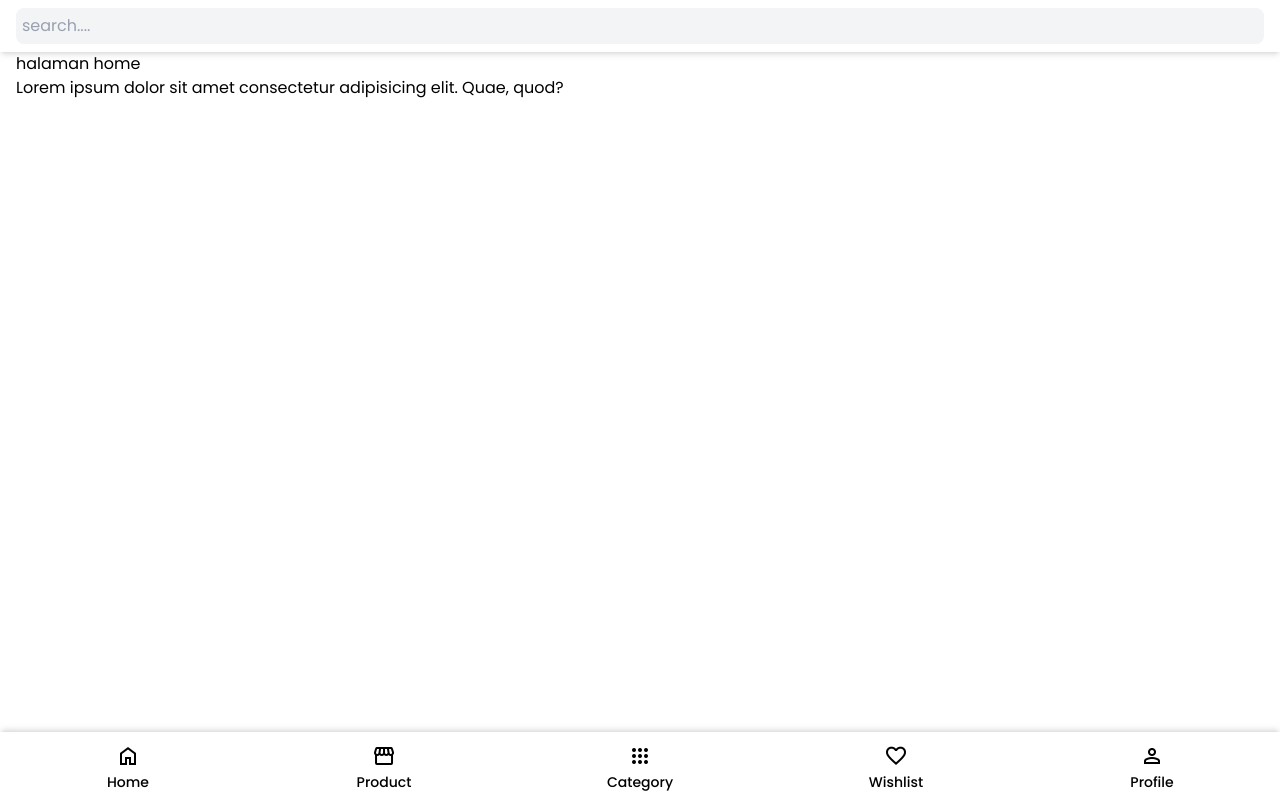
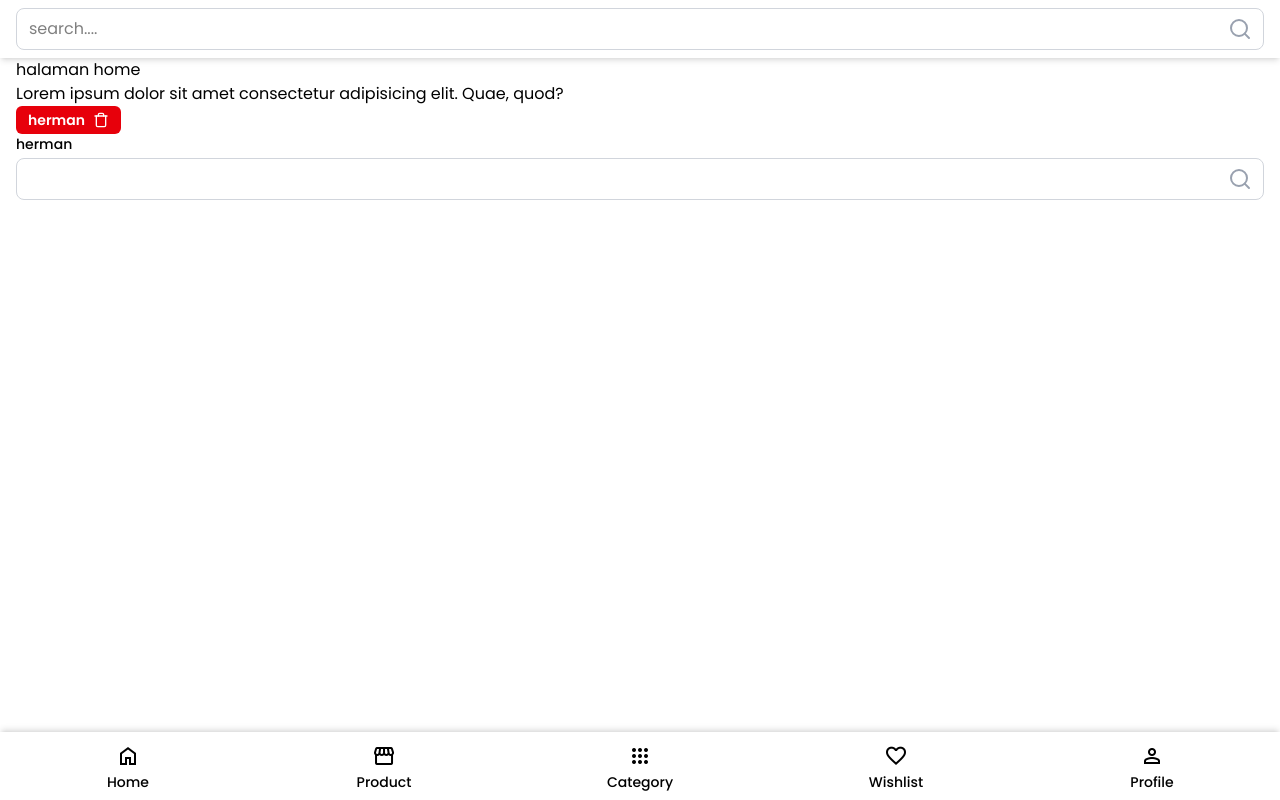
Before and after one commit to herihermansyah/redux-toolkit-ecommerce, a React (Vite) app: page / in a window 1280 px wide. Built offline with nearby package versions, Linux system fonts and the light colour scheme.

Commit message:
update components ui

```diff
--- a/package.json
+++ b/package.json
@@ -12,6 +12,8 @@
   "dependencies": {
     "@reduxjs/toolkit": "^2.8.2",
     "@tailwindcss/vite": "^4.1.12",
+    "clsx": "^2.1.1",
+    "lucide-react": "^0.539.0",
     "react": "^19.1.1",
     "react-dom": "^19.1.1",
     "react-redux": "^9.2.0",
--- /dev/null
+++ b/src/components/ui/Button.tsx
@@ -0,0 +1,73 @@
+import React from "react";
+import clsx from "clsx";
+
+type ButtonProps = {
+  children: React.ReactNode;
+  variant?: "primary" | "secondary" | "danger";
+  size?: "sm" | "md" | "lg";
+  className?: string;
+  isLoading?: boolean;
+  leftIcon?: React.ReactNode;
+  rightIcon?: React.ReactNode;
+} & React.ButtonHTMLAttributes<HTMLButtonElement>;
+
+const Button: React.FC<ButtonProps> = ({
+  children,
+  variant = "primary",
+  size = "md",
+  className,
+  isLoading = false,
+  leftIcon,
+  rightIcon,
+  ...props
+}) => {
+  const baseStyle =
+    "inline-flex cursor-pointer items-center justify-center gap-2 font-semibold rounded-md focus:outline-none focus:ring-2 focus:ring-offset-2 transition-colors disabled:opacity-60 disabled:cursor-not-allowed";
+
+  const variantStyle = {
+    primary: "bg-blue-600 text-white hover:bg-blue-700",
+    secondary: "bg-gray-200 text-gray-800 hover:bg-gray-300",
+    danger: "bg-red-600 text-white hover:bg-red-700",
+  };
+
+  const sizeStyle = {
+    sm: "px-3 py-1 text-sm",
+    md: "px-4 py-2 text-base",
+    lg: "px-6 py-3 text-lg",
+  };
+
+  return (
+    <button
+      className={clsx(
+        baseStyle,
+        variantStyle[variant],
+        sizeStyle[size],
+        className
+      )}
+      disabled={isLoading || props.disabled} // 🔹 Disable saat loading
+      {...props}
+    >
+      {/* 🔹 Icon kiri muncul hanya kalau ada dan tidak loading */}
+      {leftIcon && !isLoading && (
+        <span className="flex-shrink-0">{leftIcon}</span>
+      )}
+
+      {/* 🔹 Saat loading, ganti teks jadi spinner */}
+      {isLoading ? (
+        <span className="flex items-center gap-2">
+          <span className="w-4 h-4 border-2 border-white border-t-transparent rounded-full animate-spin" />
+          Loading...
+        </span>
+      ) : (
+        children
+      )}
+
+      {/* 🔹 Icon kanan muncul hanya kalau ada dan tidak loading */}
+      {rightIcon && !isLoading && (
+        <span className="flex-shrink-0">{rightIcon}</span>
+      )}
+    </button>
+  );
+};
+
+export default Button;
--- /dev/null
+++ b/src/components/ui/Input.tsx
@@ -0,0 +1,49 @@
+import React from "react";
+import clsx from "clsx";
+
+type InputProps = {
+  label?: string;
+  error?: string;
+  leftIcon?: React.ReactNode;
+  rightIcon?: React.ReactNode;
+} & React.InputHTMLAttributes<HTMLInputElement>;
+
+const Input: React.FC<InputProps> = ({
+  label,
+  error,
+  leftIcon,
+  rightIcon,
+  className,
+  ...props
+}) => {
+  return (
+    <div className="flex flex-col gap-1 w-full">
+      {label && <label className="font-medium text-sm">{label}</label>}
+
+      <div className="relative flex items-center">
+        {leftIcon && (
+          <span className="absolute left-3 text-gray-400">{leftIcon}</span>
+        )}
+
+        <input
+          className={clsx(
+            "w-full rounded-lg border border-gray-300 outline-none transition-all px-3 py-2",
+            leftIcon && "pl-10", // 🔹 Kalau ada icon kiri, tambah padding kiri
+            rightIcon && "pr-10", // 🔹 Kalau ada icon kanan, tambah padding kanan
+            error && "border-red-500 focus:ring-red-300", // 🔹 Kalau error, warna merah
+            className
+          )}
+          {...props}
+        />
+
+        {rightIcon && (
+          <span className="absolute right-3 text-gray-400">{rightIcon}</span>
+        )}
+      </div>
+
+      {error && <span className="text-red-500 text-sm">{error}</span>}
+    </div>
+  );
+};
+
+export default Input;
--- /dev/null
+++ b/src/components/ui/Loader.tsx
@@ -0,0 +1,35 @@
+import React from "react";
+import clsx from "clsx";
+
+type LoaderProps = {
+  icon?: React.ReactNode;
+  size?: number;
+  colorClass?: string;
+  fullscreen?: boolean;
+};
+
+export default function Loader({
+  icon,
+  size = 40,
+  colorClass = "text-gray-600",
+  fullscreen = false,
+}: LoaderProps) {
+  return (
+    <div
+      className={clsx(
+        fullscreen &&
+          "fixed inset-0 flex items-center justify-center bg-white/90 z-50"
+      )}
+    >
+      <span
+        className={clsx(
+          "animate-spin flex items-center justify-center",
+          colorClass
+        )}
+        style={{ width: size, height: size }}
+      >
+        {icon}
+      </span>
+    </div>
+  );
+}
--- a/src/features/navigation/Search.tsx
+++ /dev/null
@@ -1,13 +0,0 @@
-export default function Search() {
-  return (
-    <div className="px-4">
-      <label htmlFor="search"></label>
-      <input
-        type="search"
-        id="search"
-        placeholder="search...."
-        className=" w-full bg-gray-100 p-1.5 rounded-lg placeholder-gray-400 focus:outline-0"
-      />
-    </div>
-  );
-}
--- /dev/null
+++ b/src/features/navigation/SearchNavigation.tsx
@@ -0,0 +1,10 @@
+import Input from "../../components/ui/Input";
+import { Search } from "lucide-react";
+
+export default function SearchNavigation() {
+  return (
+    <div className="px-4">
+      <Input placeholder="search...." rightIcon={<Search />} />
+    </div>
+  );
+}
--- a/src/layouts/AppLayouts.tsx
+++ b/src/layouts/AppLayouts.tsx
@@ -1,11 +1,26 @@
-import { Outlet } from "react-router-dom";
+import { Outlet, useLocation } from "react-router-dom";
+import { useEffect, useState } from "react";
 import MenuNavigation from "../features/navigation/MenuNavigation";
-import Search from "../features/navigation/Search";
+import Search from "../features/navigation/SearchNavigation";
+import Loader from "../components/ui/Loader";
+import { LoaderPinwheel as LoaderIcon } from "lucide-react";
 
 export default function AppLayouts() {
+  const location = useLocation();
+  const [isLoading, setIsLoading] = useState(false);
+
+  useEffect(() => {
+    setIsLoading(true);
+    const timer = setTimeout(() => {
+      setIsLoading(false);
+    }, 300);
+    return () => clearTimeout(timer);
+  }, [location]);
+
   return (
     <div className="flex flex-col min-h-screen justify-between">
-      <header className="sticky top-0 z-50  py-2 shadow-md bg-white">
+      {isLoading && <Loader icon={<LoaderIcon />} size={50} fullscreen />}
+      <header className="sticky top-0 z-50 py-2 shadow-md bg-white">
         <Search />
       </header>
       <main className="flex-1">
--- a/src/pages/Home.tsx
+++ b/src/pages/Home.tsx
@@ -1,10 +1,34 @@
+import Button from "../components/ui/Button";
+import { useState } from "react";
+import { Trash, Search } from "lucide-react";
+import Input from "../components/ui/Input";
+
 export default function Home() {
+  const [loading, setLoading] = useState(false); // ✅ bikin state
+
+  const handleClick = () => {
+    setLoading(true); // aktifkan loading
+  };
+
   return (
     <div className="px-4">
       <h1>halaman home</h1>
       <p>
         Lorem ipsum dolor sit amet consectetur adipisicing elit. Quae, quod?
       </p>
+      <Button
+        onClick={handleClick}
+        rightIcon={<Trash size={16} />}
+        size="sm"
+        variant="danger"
+        isLoading={loading}
+      >
+        herman
+      </Button>
+
+      <div>
+        <Input label="herman" rightIcon={<Search />} />
+      </div>
     </div>
   );
 }
```
Also changed, not shown: 1 other file (tests, documents, lock files or other folders).
